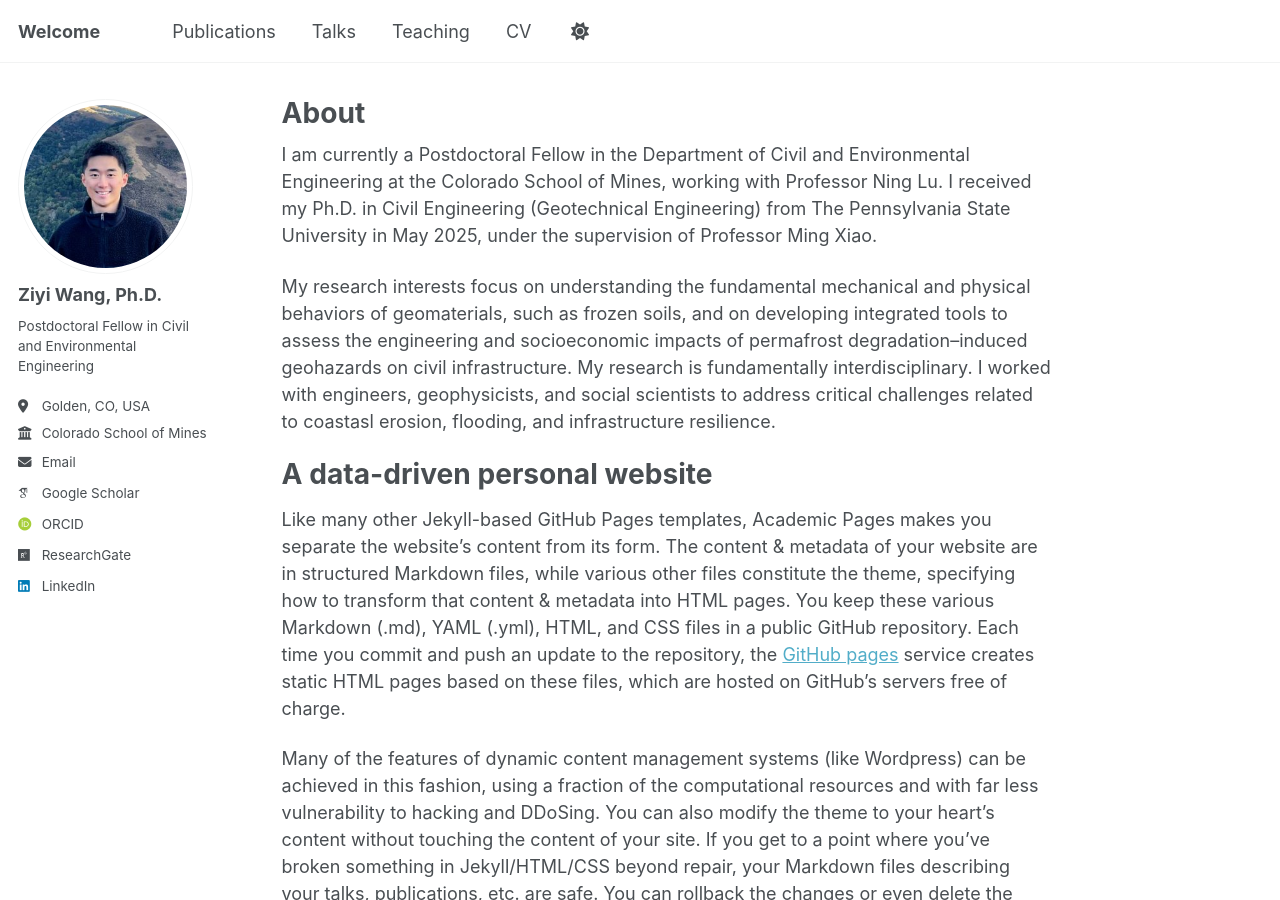
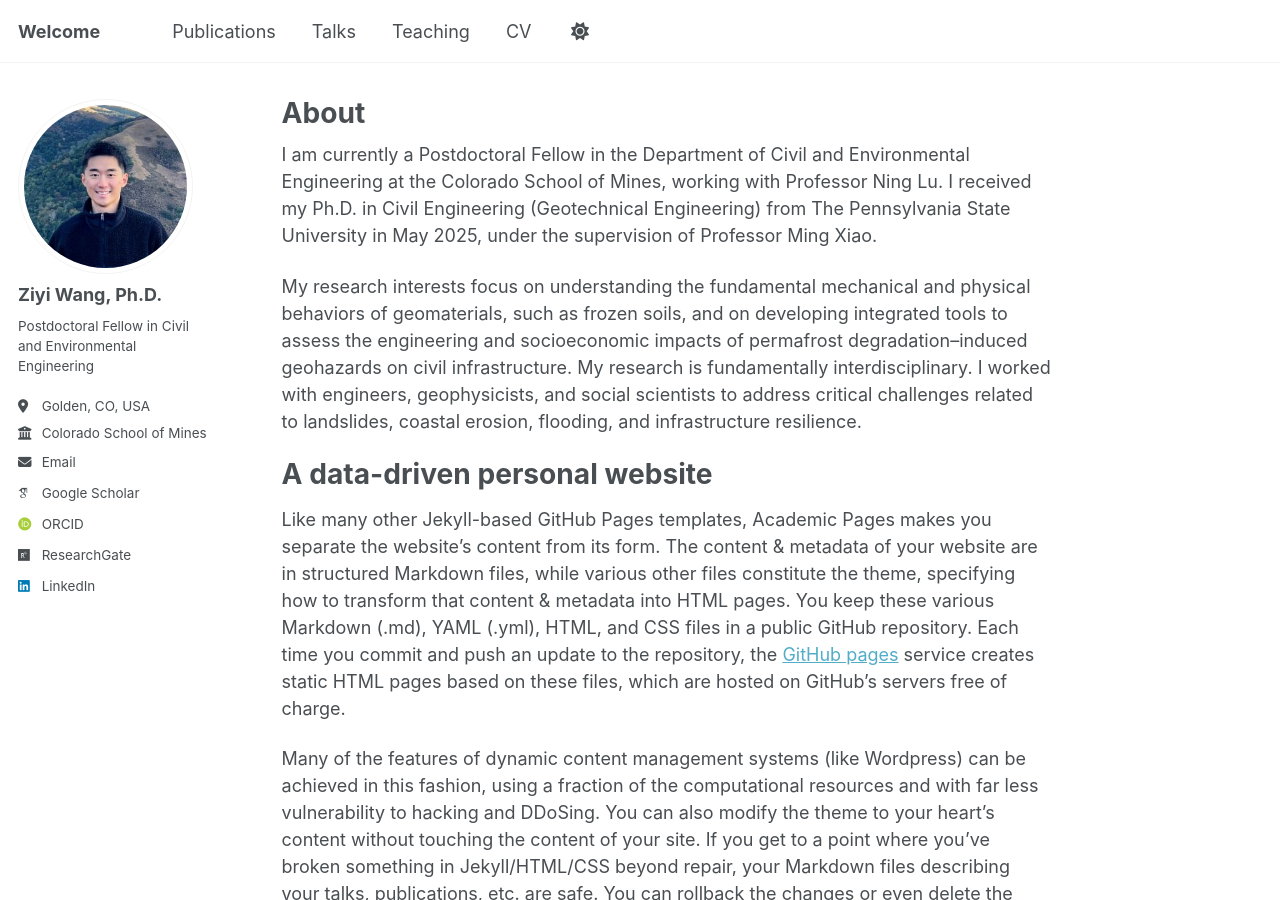
Before and after one commit to ziyiwang-ce/ziyiwang-ce.github.io, a Jekyll site: the page built from _pages/about.md, in a window 1280 px wide and 900 px high. Built offline with Jekyll 4.4.1, drawn with Linux system fonts in a browser that asks for light colours; some web fonts are replaced; a script that is not in the unit is left out.

Commit message:
Update about.md

```diff
--- a/_pages/about.md
+++ b/_pages/about.md
@@ -9,7 +9,7 @@ redirect_from:
 
 I am currently a Postdoctoral Fellow in the Department of Civil and Environmental Engineering at the Colorado School of Mines, working with Professor Ning Lu. I received my Ph.D. in Civil Engineering (Geotechnical Engineering) from The Pennsylvania State University in May 2025, under the supervision of Professor Ming Xiao.
 
-My research interests focus on understanding the fundamental mechanical and physical behaviors of geomaterials, such as frozen soils, and on developing integrated tools to assess the engineering and socioeconomic impacts of permafrost degradation–induced geohazards on civil infrastructure. My research is fundamentally interdisciplinary. I worked with engineers, geophysicists, and social scientists to address critical challenges related to coastasl erosion, flooding, and infrastructure resilience.
+My research interests focus on understanding the fundamental mechanical and physical behaviors of geomaterials, such as frozen soils, and on developing integrated tools to assess the engineering and socioeconomic impacts of permafrost degradation–induced geohazards on civil infrastructure. My research is fundamentally interdisciplinary. I worked with engineers, geophysicists, and social scientists to address critical challenges related to landslides, coastal erosion, flooding, and infrastructure resilience.
 
 A data-driven personal website
 ======
```
